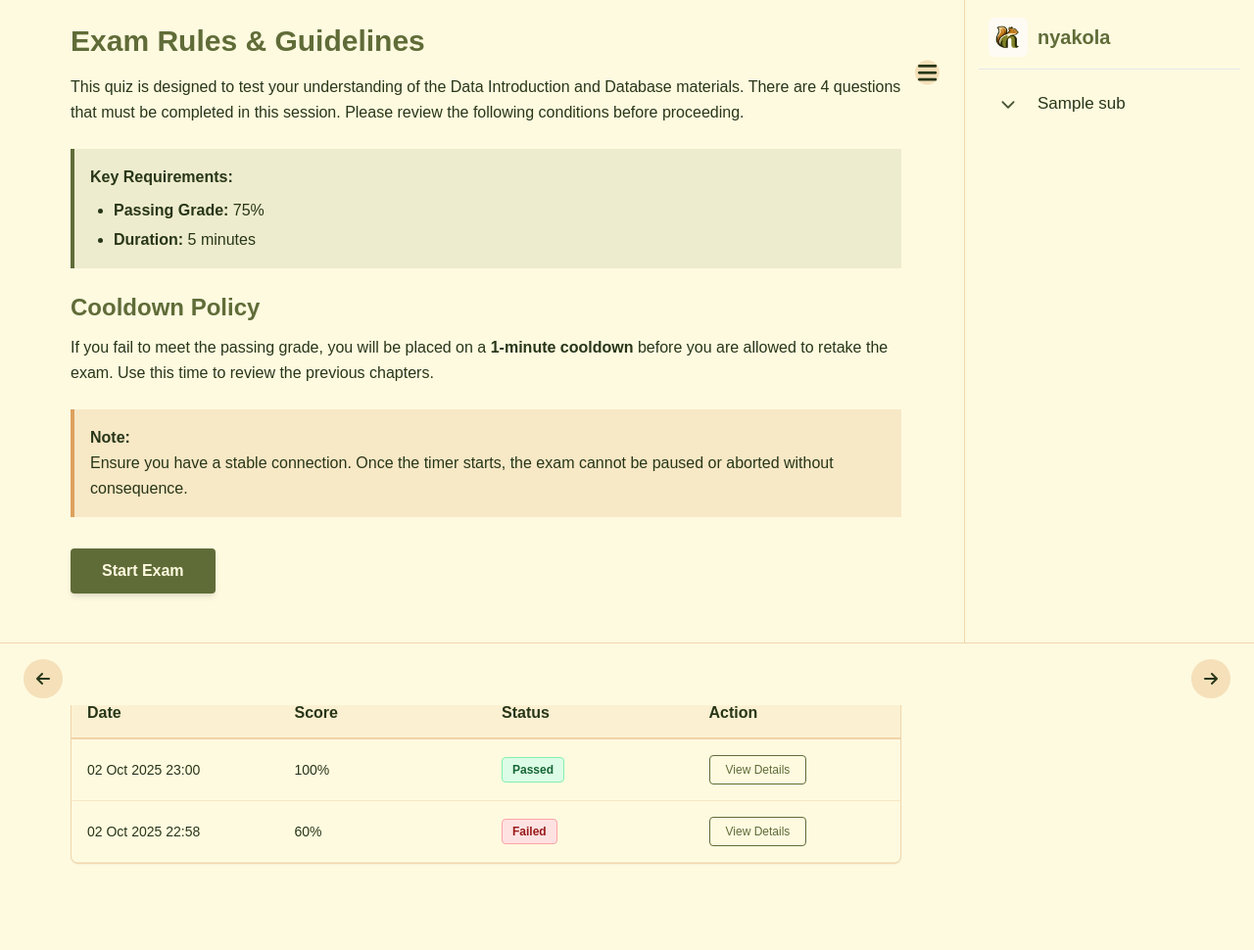
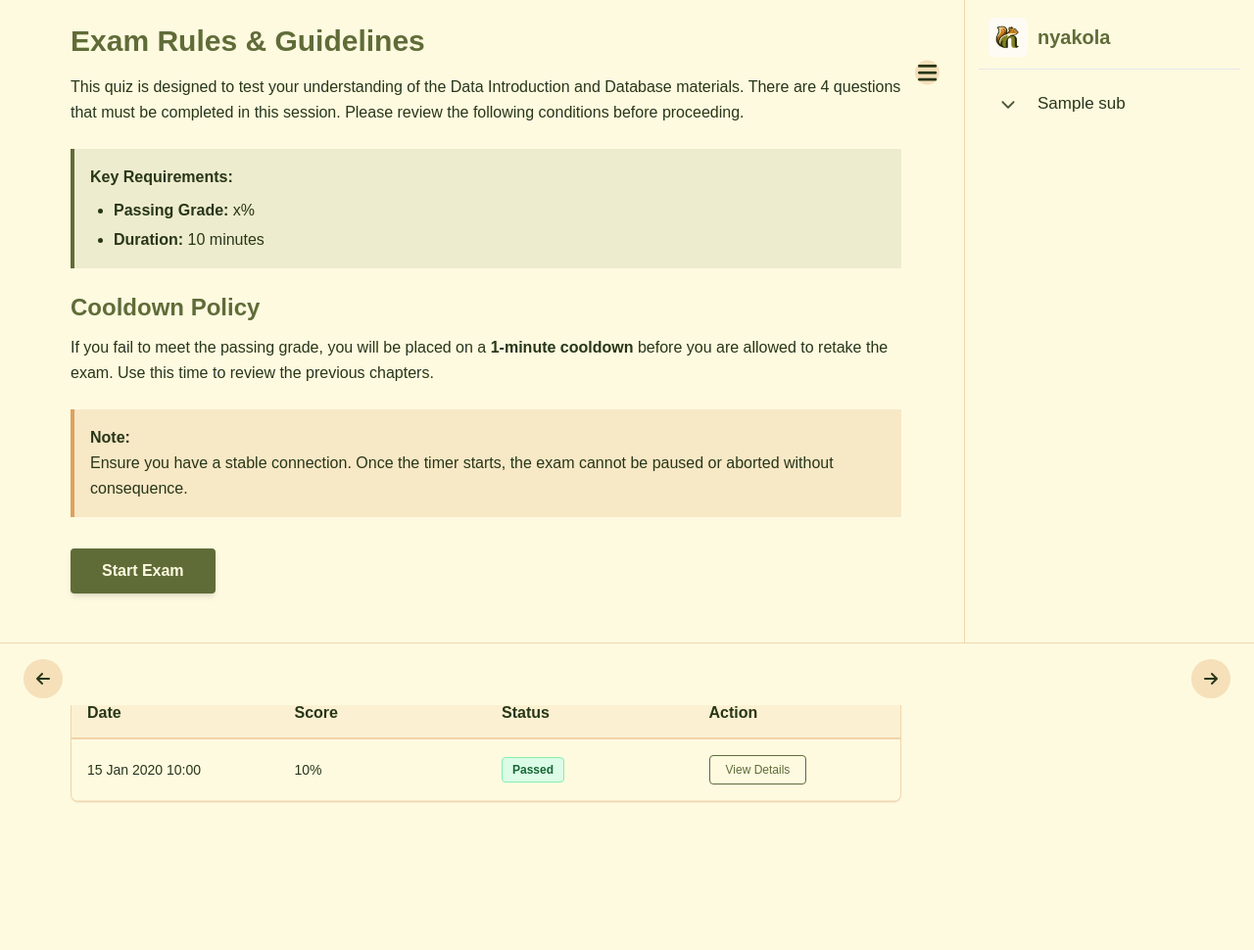
Before and after one commit to HuwaizaRafi25/nyakola, a Django app: template nyakola/modules/templates/quiz_prep_page.html in a window 1280 px wide. Shown: the part 80-1050 px from the top of the page at 98% size. After the commit the page ends 899 px from the top, so only its background shows below. Run offline with Django 5.2, Linux system fonts and the light colour scheme; the template is opened without the code that fills it: most values are stand-ins (such as "Sample title", 1, 10 or a date in 2020); some libraries are stand-ins or nearby versions.

Commit message:
Penambahan history quiz per sub bab

```diff
--- a/nyakola/modules/templates/quiz_prep_page.html
+++ b/nyakola/modules/templates/quiz_prep_page.html
@@ -1,45 +1,61 @@
-{% extends 'module_base.html' %}
-
-{% block content %}
+{% extends 'module_base.html' %} {% block content %}
 <div class="max-w-4xl ml-6 px-6 mt-20 pb-10 text-[#283618] leading-relaxed">
-
-  <h1 class="text-3xl font-bold text-[#606C38] mb-4">Exam Rules & Guidelines</h1>
+  <h1 class="text-3xl font-bold text-[#606C38] mb-4">
+    Exam Rules & Guidelines
+  </h1>
   <p class="mb-6">
-    This quiz is designed to test your understanding of the Data Introduction and Database materials. There are 4 questions that must be completed in this session. Please review the following conditions before proceeding.
+    This quiz is designed to test your understanding of the Data Introduction
+    and Database materials. There are 4 questions that must be completed in this
+    session. Please review the following conditions before proceeding.
   </p>
 
   <div class="bg-[#606C38]/10 border-l-4 border-[#606C38] p-4 mb-6">
     <p class="font-semibold mb-2">Key Requirements:</p>
     <ul class="list-disc pl-6 space-y-1">
-      <li><span class="font-semibold">Passing Grade:</span> 75%</li>
-      <li><span class="font-semibold">Duration:</span> 5 minutes</li>
+      <li>
+        <span class="font-semibold">Passing Grade:</span>
+        {{quiz.passing_grade}}%
+      </li>
+      <li>
+        <span class="font-semibold">Duration:</span> {{ quiz.durasi_menit }}
+        minutes
+      </li>
     </ul>
   </div>
 
   <h2 class="text-2xl font-semibold text-[#606C38] mb-3">Cooldown Policy</h2>
   <p class="mb-6">
-    If you fail to meet the passing grade, you will be placed on a <span class="font-semibold">1-minute cooldown</span> before you are allowed to retake the exam. Use this time to review the previous chapters.
+    If you fail to meet the passing grade, you will be placed on a
+    <span class="font-semibold">1-minute cooldown</span> before you are allowed
+    to retake the exam. Use this time to review the previous chapters.
   </p>
 
   <div class="bg-[#DDA15E]/20 border-l-4 border-[#DDA15E] p-4 mb-8">
     <p class="font-semibold">Note:</p>
     <p>
-      Ensure you have a stable connection. Once the timer starts, the exam cannot be paused or aborted without consequence.
+      Ensure you have a stable connection. Once the timer starts, the exam
+      cannot be paused or aborted without consequence.
     </p>
   </div>
 
   <div class="mb-12">
-    <button class="bg-[#606C38] hover:bg-[#283618] text-[#FEFAE0] font-semibold py-2.5 px-8 rounded transition-colors duration-300 shadow-md">
+    <button
+      class="bg-[#606C38] hover:bg-[#283618] text-[#FEFAE0] font-semibold py-2.5 px-8 rounded transition-colors duration-300 shadow-md"
+    >
       Start Exam
     </button>
   </div>
 
   <h2 class="text-2xl font-semibold text-[#606C38] mb-4">Attempt History</h2>
 
-  <div class="overflow-x-auto bg-[#FEFAE0] rounded-lg border border-[#DDA15E]/40 mb-6 shadow-sm">
+  <div
+    class="overflow-x-auto bg-[#FEFAE0] rounded-lg border border-[#DDA15E]/40 mb-6 shadow-sm"
+  >
     <table class="w-full text-left border-collapse">
       <thead>
-        <tr class="border-b-2 border-[#DDA15E]/40 text-[#283618] bg-[#DDA15E]/10">
+        <tr
+          class="border-b-2 border-[#DDA15E]/40 text-[#283618] bg-[#DDA15E]/10"
+        >
           <th class="py-3 px-4 font-semibold w-1/4">Date</th>
           <th class="py-3 px-4 font-semibold w-1/4">Score</th>
           <th class="py-3 px-4 font-semibold w-1/4">Status</th>
@@ -47,37 +63,46 @@
         </tr>
       </thead>
       <tbody class="text-sm">
-        <tr class="border-b border-[#DDA15E]/20 hover:bg-[#DDA15E]/10 transition-colors">
-          <td class="py-4 px-4 whitespace-nowrap">02 Oct 2025 23:00</td>
-          <td class="py-4 px-4 font-medium">100%</td>
+        {% if attempts %} {% for attempt in attempts %}
+        <tr
+          class="border-b border-[#DDA15E]/20 hover:bg-[#DDA15E]/10 transition-colors"
+        >
+          <td class="py-4 px-4 whitespace-nowrap">
+            {{ attempt.date|date:"d M Y H:i" }}
+          </td>
+          <td class="py-4 px-4 font-medium">{{ attempt.score }}%</td>
           <td class="py-4 px-4">
-            <span class="inline-flex items-center justify-center px-2.5 py-1 text-xs font-semibold text-green-800 bg-green-100 border border-green-300 rounded">
+            {% if attempt.status == 'Lulus' %}
+            <span
+              class="inline-flex items-center justify-center px-2.5 py-1 text-xs font-semibold text-green-800 bg-green-100 border border-green-300 rounded"
+            >
               Passed
             </span>
+            {% else %}
+            <span
+              class="inline-flex items-center justify-center px-2.5 py-1 text-xs font-semibold text-red-800 bg-red-100 border border-red-300 rounded"
+            >
+              Failed
+            </span>
+            {% endif %}
           </td>
           <td class="py-4 px-4">
-            <button class="px-4 py-1.5 text-xs font-medium bg-transparent border border-[#606C38] text-[#606C38] hover:bg-[#606C38] hover:text-[#FEFAE0] rounded transition-colors duration-200">
+            <button
+              class="px-4 py-1.5 text-xs font-medium bg-transparent border border-[#606C38] text-[#606C38] hover:bg-[#606C38] hover:text-[#FEFAE0] rounded transition-colors duration-200"
+            >
               View Details
             </button>
           </td>
         </tr>
-
-        <tr class="border-b border-[#DDA15E]/20 hover:bg-[#DDA15E]/10 transition-colors">
-          <td class="py-4 px-4 whitespace-nowrap">02 Oct 2025 22:58</td>
-          <td class="py-4 px-4 font-medium">60%</td>
-          <td class="py-4 px-4">
-            <span class="inline-flex items-center justify-center px-2.5 py-1 text-xs font-semibold text-red-800 bg-red-100 border border-red-300 rounded">
-              Failed
-            </span>
-          </td>
-          <td class="py-4 px-4">
-            <button class="px-4 py-1.5 text-xs font-medium bg-transparent border border-[#606C38] text-[#606C38] hover:bg-[#606C38] hover:text-[#FEFAE0] rounded transition-colors duration-200">
-              View Details
-            </button>
+        {% endfor %} {% else %}
+        <tr>
+          <td colspan="4" class="py-6 px-4 text-center text-[#606C38]/80">
+            No attempts recorded yet. Good luck on your first try!
           </td>
         </tr>
+        {% endif %}
       </tbody>
     </table>
   </div>
-
-</div>{% endblock %}
+</div>
+{% endblock %}
```
Also changed, not shown: nyakola/modules/views.py (+39 -3 lines).
